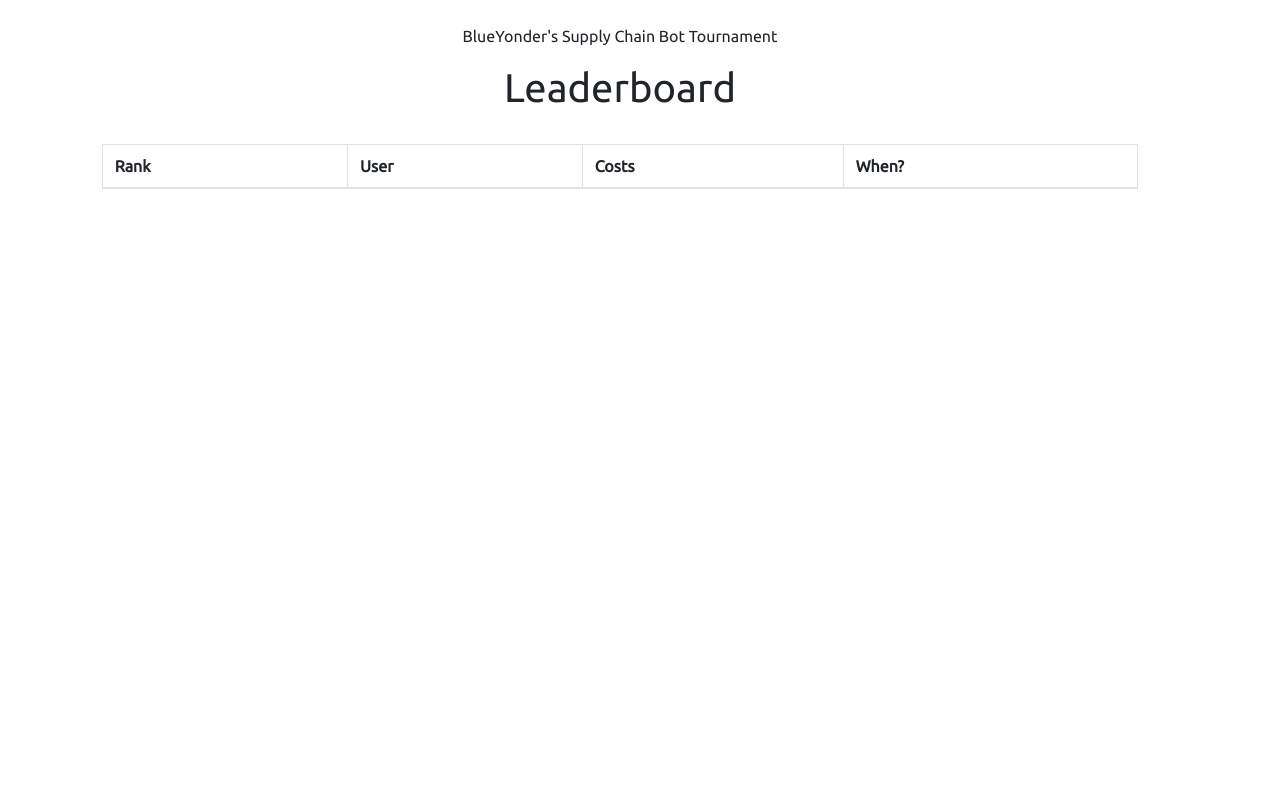
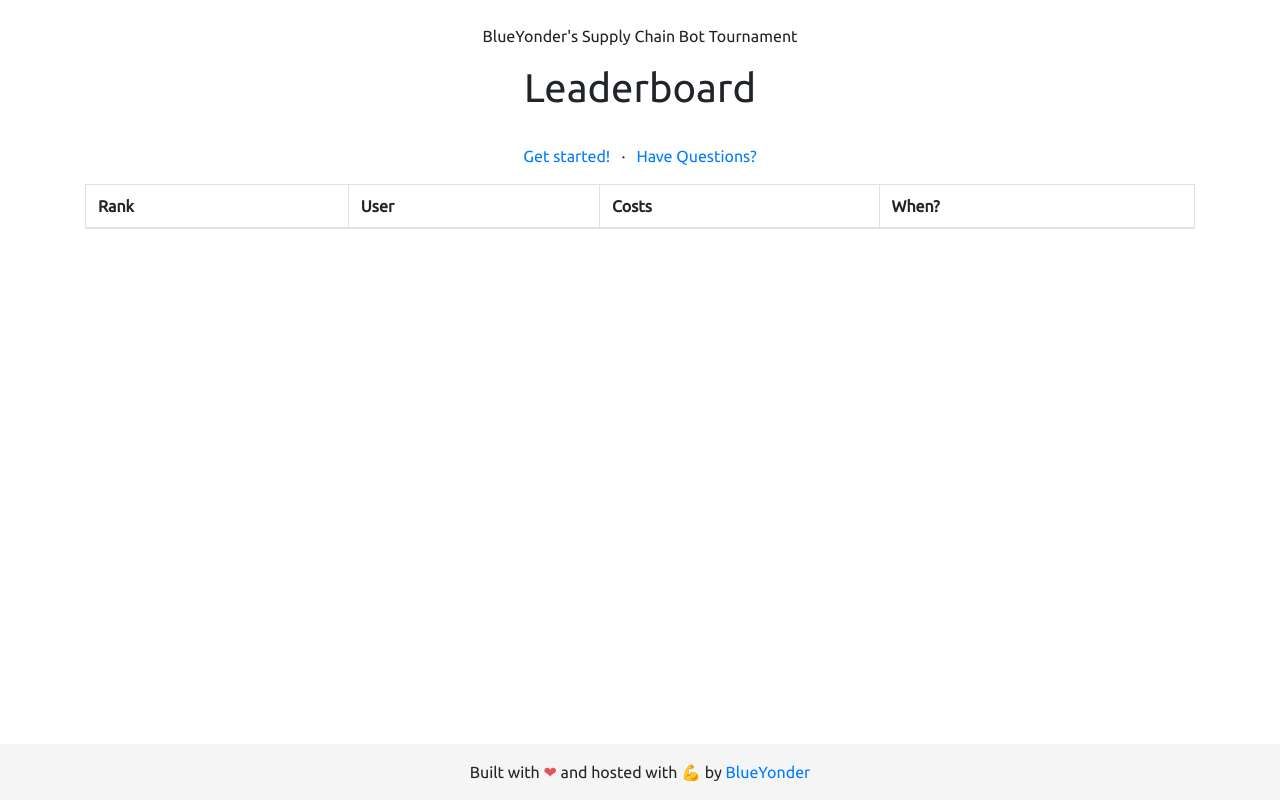
Before and after one commit to fgebhart/pydata-leaderboard, a Django app: page / in a window 1280 px wide. Run offline with Django 3.2, Linux system fonts and the light colour scheme; lists and menus that the app fills with data are empty; some libraries are stand-ins or nearby versions.

Commit message:
implement footer and add reference to github (#17)

```diff
--- a/ranking_app/templates/base.html
+++ b/ranking_app/templates/base.html
@@ -18,13 +18,29 @@
     img {
         border-radius: 50%;
     }
+
+    .flex-wrapper {
+        display: flex;
+        min-height: 100vh;
+        flex-direction: column;
+        justify-content: space-between
+    }
+    .heart{color:#e25555;}
 </style>
 
 <body>
-    <div id="main">
-        {% block body %}
-        // content will be here
-        {% endblock %}
+    <div class="flex-wrapper">
+        <div class="container">
+            {% block body %}
+            // content will be here
+            {% endblock %}
+        </div>
+        <div class="footer">
+            <br>
+            <br>
+            {% include "footer.html" %}
+        </div>
     </div>
 </body>
+
 </html>
--- a/ranking_app/templates/dashboard.html
+++ b/ranking_app/templates/dashboard.html
@@ -2,15 +2,11 @@
 {% extends 'base.html' %}
 {% block body %}
 {% load static %}
-<div class="container-fluid" style="margin-left: -20px">
-    <div class="row">
-        <div class="col-sm-1">
-        </div>
-        <div class="col-sm-10">
 <br>
 <p style="text-align:center">BlueYonder's Supply Chain Bot Tournament</p>
 <h1 style="text-align:center">Leaderboard</h1>
 <br>
+<p style="text-align:center"><a href="https://github.com/lr4d/pydataglobal-bot-game-2020">Get started!</a>&nbsp;&nbsp; · &nbsp;&nbsp;<a href="">Have Questions?</a></p>
 <table class="table table-hover table-bordered table-striped">
     <thead>
         <tr>
@@ -23,9 +19,4 @@
     <tbody ic-poll="30s" ic-src="/table" ic-trigger-on="load">
     </tbody>
 </table>
-        </div>
-        <div class="col-sm-1">
-        </div>
-    </div>
-</div>
 {% endblock %}
--- /dev/null
+++ b/ranking_app/templates/footer.html
@@ -0,0 +1,5 @@
+<footer style="background: whitesmoke;">
+    <div class="text-center py-3">
+        Built with <span class="heart">❤</span> and hosted with 💪 by <a href="https://tech.blueyonder.com/">BlueYonder</a>
+    </div>
+</footer>
```
Lines whose indentation alone changed are shown as unchanged.
